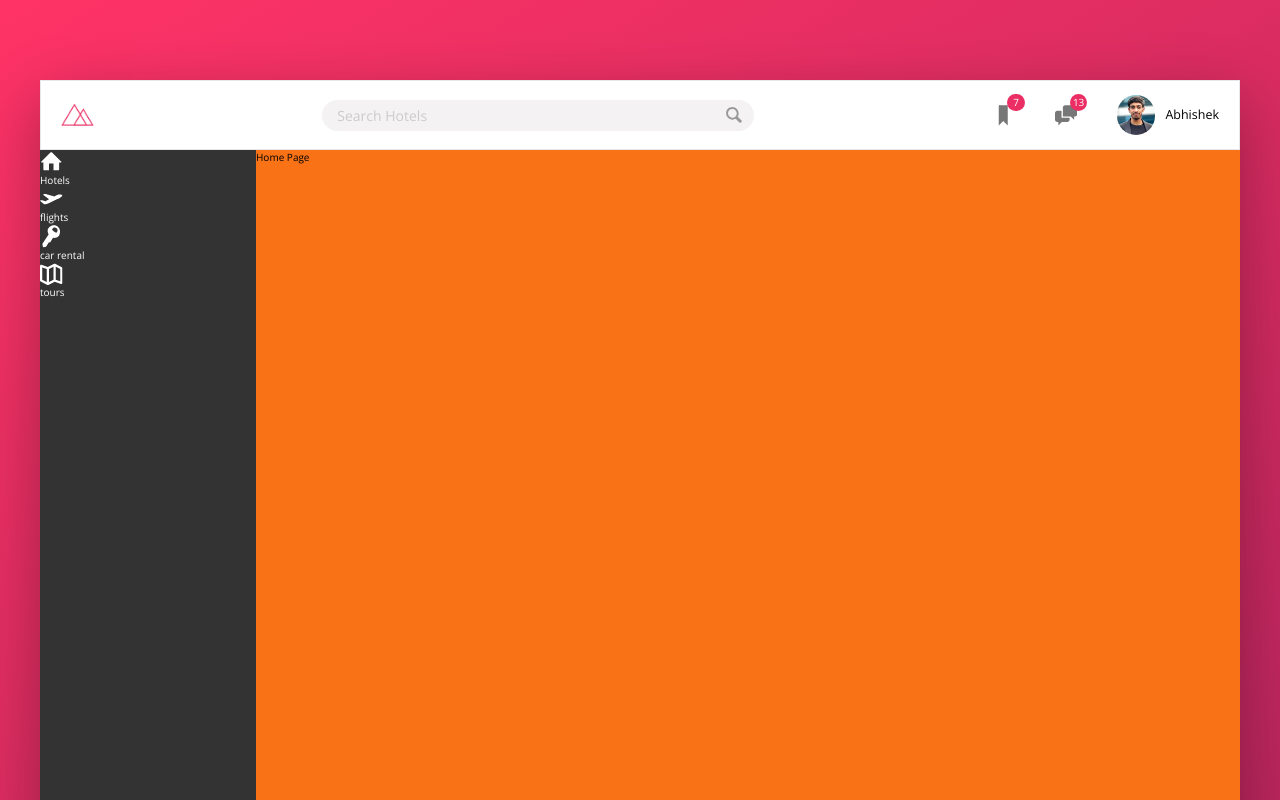
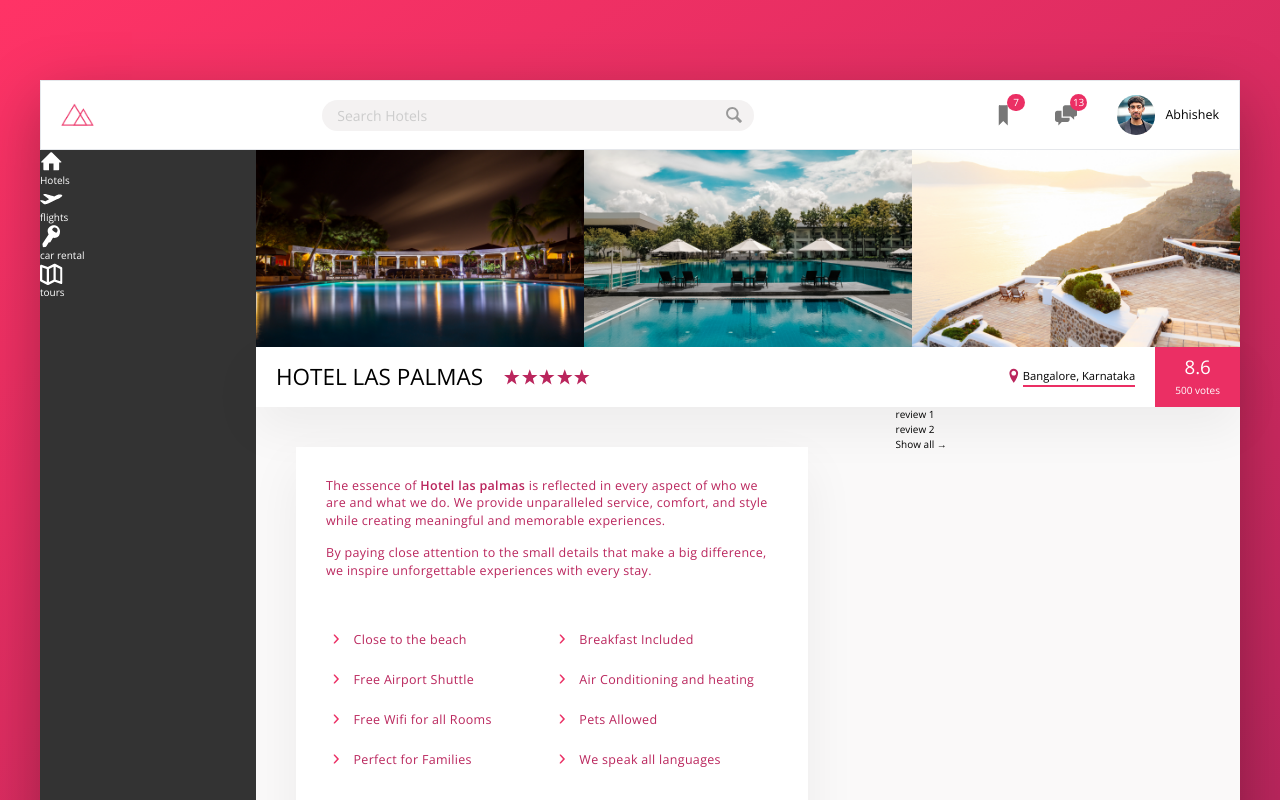
Before and after one commit to CypherAk007/Trillio-React-App, a React (Vite) app: page / in a window 1280 px wide. Shown: the top 800 px of the page. Built offline with nearby package versions, Linux system fonts and the light colour scheme.

Commit message:
hotel content done

```diff
--- a/src/components/HotelView.jsx
+++ b/src/components/HotelView.jsx
@@ -1,6 +1,6 @@
 const HotelView = (props)=>{
     return (
-        <main className={` bg-orange-500 h-[80rem] flex-1`}>{props.children}</main>
+        <main className={` -bg--color-grey-light-1 h-[80rem] flex-1`}>{props.children}</main>
     )
 }
 
--- a/src/pages/Home.jsx
+++ b/src/pages/Home.jsx
@@ -1,9 +1,123 @@
 import classes from './Home.module.scss'
-
+import h1 from '../assets/img/hotel-1.jpg'
+import h2 from '../assets/img/hotel-2.jpg'
+import h3 from '../assets/img/hotel-3.jpg'
+import u1 from '../assets/img/user-3.jpg'
+import u2 from '../assets/img/user-4.jpg'
+import u3 from '../assets/img/user-5.jpg'
+import u4 from '../assets/img/user-6.jpg'
 
 const HomePage = ()=>{
     return (
-        <div>Home Page</div>
+        <div>
+            <div className={` flex `}>
+                <img src={h1} className={` w-[33.33%] h-[33.33%]`}></img>
+                <img src={h2} className={` w-[33.33%] h-[33.33%]`}></img>
+                <img src={h3} className={` w-[33.33%] h-[33.33%]`}></img>
+            </div>
+            <div className={`h-[6rem] bg-white shadow-light flex justify-between items-center`}>
+                <div className={`flex items-center`}>
+                    <div className={`uppercase text-4xl font-thin mx-8`}>Hotel las palmas</div>
+                    <div>
+                        <div className={`mr-auto  flex`}>
+                            <svg className={`${classes['user-nav__icon'] } h-7 w-7  -fill--color-primary-dark `}>
+                                <use xlinkHref="../../public/sprite.svg#icon-star"></use>
+                            </svg>
+                            <svg className={`${classes['user-nav__icon'] } h-7 w-7  -fill--color-primary-dark `}>
+                                <use xlinkHref="../../public/sprite.svg#icon-star"></use>
+                            </svg>
+                            <svg className={`${classes['user-nav__icon'] } h-7 w-7  -fill--color-primary-dark `}>
+                                <use xlinkHref="../../public/sprite.svg#icon-star"></use>
+                            </svg>
+                            <svg className={`${classes['user-nav__icon'] } h-7 w-7  -fill--color-primary-dark `}>
+                                <use xlinkHref="../../public/sprite.svg#icon-star"></use>
+                            </svg>
+                            <svg className={`${classes['user-nav__icon'] } h-7 w-7  -fill--color-primary-dark `}>
+                                <use xlinkHref="../../public/sprite.svg#icon-star"></use>
+                            </svg>
+                        </div>
+                    </div>
+                </div>
+                <div className={`flex gap-4 items-center self-stretch`}>
+                    <div className={`flex`}>
+                        <svg className={`${classes['user-nav__icon'] } h-7 w-7  -fill--color-primary-dark `}>
+                            <use xlinkHref="../../public/sprite.svg#icon-location-pin"></use>
+                        </svg>
+                        <div className={` -border--color-primary border-b-2  font-medium text-lg mr-4`}>
+                            Bangalore, Karnataka
+                        </div>
+                    </div>
+                    <div className={`px-8 flex flex-col items-center justify-center h-full font-thin text-white -bg--color-primary`}>
+                        <div className={`text-3xl pb-2`}>8.6</div>
+                        <div>500 votes</div>
+                    </div>
+                </div>
+            </div>
+            <div className={`flex `}>
+                <div className={`basis-[65%] `}>
+                    <div className={`shadow-light bg-white m-16 min-h-[40rem] w-[80%] tracking-wide  p-12 -text--color-primary-dark text-xl`}>
+                        <p className={`mb-6 `}>The essence of <b>Hotel las palmas</b> is reflected in every aspect of who we are and what we do. We provide unparalleled service, comfort, and style while creating meaningful and memorable experiences. </p>
+                        <p className={`mb-16`}>By paying close attention to the small details that make a big difference, we inspire unforgettable experiences with every stay.</p>
+                        <div>
+                            <ul className={` flex flex-wrap`}>
+                                <li className={`flex gap-3 my-4 basis-[50%] items-center`}>
+                                    <div className={`${classes['content-item']} flex`}></div>
+                                    <p className={` font-medium`}>Close to the beach</p>
+                                </li>
+
+                                <li className={`flex gap-3 my-4 basis-[50%] items-center`}>
+                                    <div className={`${classes['content-item']} flex`}></div>
+                                    <p className={` font-medium`}>Breakfast Included</p>
+                                </li>
+                                <li className={`flex gap-3 my-4 basis-[50%] items-center`}>
+                                    <div className={`${classes['content-item']} flex`}></div>
+                                    <p className={` font-medium`}>Free Airport Shuttle</p>
+                                </li>
+                                <li className={`flex gap-3 my-4 basis-[50%] items-center`}>
+                                    <div className={`${classes['content-item']} flex`}></div>
+                                    <p className={` font-medium`}>Air Conditioning and heating</p>
+                                </li>
+                                <li className={`flex gap-3 my-4 basis-[50%] items-center`}>
+                                    <div className={`${classes['content-item']} flex`}></div>
+                                    <p className={` font-medium`}>Free Wifi for all Rooms</p>
+                                </li>
+                                <li className={`flex gap-3 my-4 basis-[50%] items-center`}>
+                                    <div className={`${classes['content-item']} flex`}></div>
+                                    <p className={` font-medium`}>Pets Allowed</p>
+                                </li>
+                                <li className={`flex gap-3 my-4 basis-[50%] items-center`}>
+                                    <div className={`${classes['content-item']} flex`}></div>
+                                    <p className={` font-medium`}>Perfect for Families</p>
+                                </li>
+                                <li className={`flex gap-3 my-4 basis-[50%] items-center`}>
+                                    <div className={`${classes['content-item']} flex`}></div>
+                                    <p className={` font-medium`}>We speak all languages</p>
+                                </li>
+
+                            </ul>
+                        </div>
+                        <div className={`mt-32 flex items-center justify-between `}>
+                            <div>Lucy and 3 other friends  recommend this hotel.</div>
+                            <div className={`flex `}>
+                                <img className={'h-[4rem] w-[4rem] rounded-full  border-white border-2 -mr-4'} src={u1}></img>
+                                <img className={'h-[4rem] w-[4rem] rounded-full border-white border-2 -mr-4'} src={u2}></img>
+                                <img className={'h-[4rem] w-[4rem] rounded-full border-white border-2 -mr-4'} src={u3}></img>
+                                <img className={'h-[4rem] w-[4rem] rounded-full border-white border-2 -mr-4'} src={u4}></img>
+                            </div>
+                        </div>
+                    </div>
+                </div>
+                <div>
+                    <div>
+                        review 1
+                    </div>
+                    <div>
+                        review 2
+                    </div>
+                    <button> Show all &rarr;</button>
+                </div>
+            </div>
+        </div>
     )
 }
 
--- a/src/pages/Home.module.scss
+++ b/src/pages/Home.module.scss
@@ -0,0 +1,13 @@
+.content-item{
+    &::before{
+        content: '';
+        display: inline-block;
+        height: 2rem;
+        width: 2rem;
+        // background-image: url(../../public/SVG/chevron-small-right.svg);
+        background-repeat: no-repeat;
+        background-color: var(--color-primary);
+        -webkit-mask-image:url(../../public/SVG/chevron-small-right.svg);
+        -webkit-mask-size: cover;
+    }
+}
```
